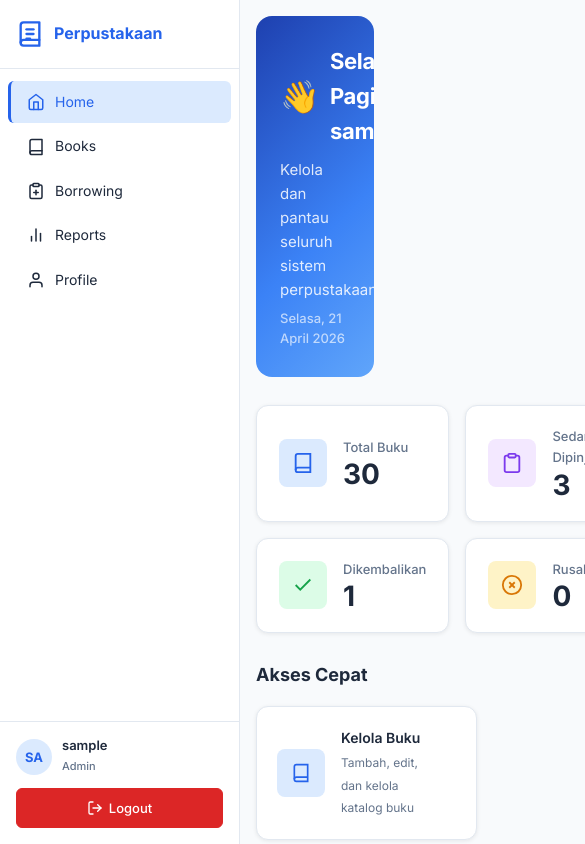
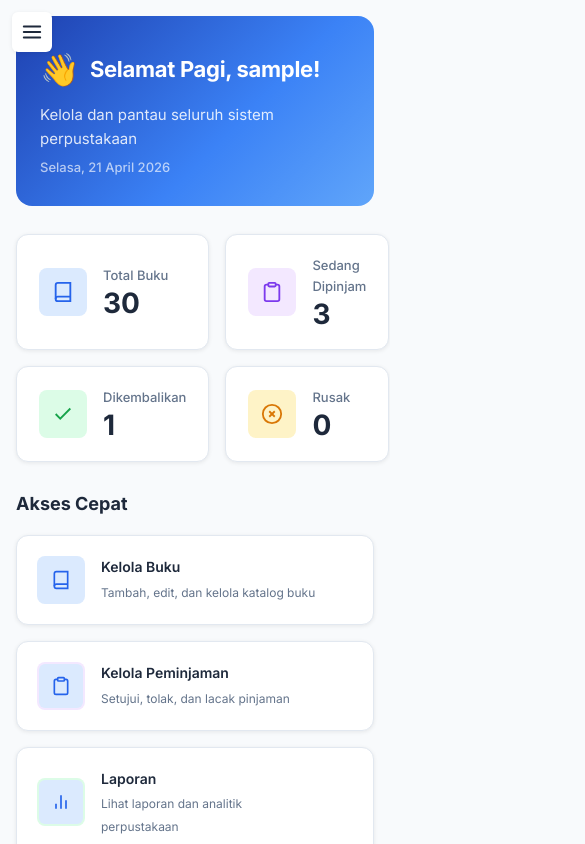
Before and after one commit to al-hasby/project-perpustakaan-fe, a Vue app: page / in a window 390 px wide. Shown: the top 844 px of the page, 585 px wide, since content can reach past the window. Built offline with nearby package versions, Linux system fonts and the light colour scheme; sample sign-in values are in the browser's storage.

Commit message:
feat: responsive layout - hamburger menu, mobile sidebar drawer, card grid auto-fill, mobile-friendly filters and modals

```diff
--- a/src/App.vue
+++ b/src/App.vue
@@ -1,6 +1,18 @@
 <template>
   <div class="app-layout">
-    <Navbar v-if="showSidebar" />
+    <button
+      v-if="showSidebar"
+      class="hamburger-btn"
+      type="button"
+      @click="sidebarOpen = !sidebarOpen"
+    >
+      <svg width="22" height="22" viewBox="0 0 24 24" fill="none" stroke="currentColor" stroke-width="2" stroke-linecap="round" stroke-linejoin="round">
+        <line x1="3" y1="6" x2="21" y2="6"/>
+        <line x1="3" y1="12" x2="21" y2="12"/>
+        <line x1="3" y1="18" x2="21" y2="18"/>
+      </svg>
+    </button>
+    <Navbar v-if="showSidebar" :mobile-open="sidebarOpen" @close="sidebarOpen = false" />
     <main :class="['main-content', { 'with-sidebar': showSidebar }]">
       <router-view />
     </main>
@@ -8,18 +20,21 @@
 </template>
 
 <script setup>
-import { computed } from 'vue'
+import { computed, ref, watch } from 'vue'
 import { useRoute } from 'vue-router'
 import { useAuthStore } from '@/stores/auth.js'
 import Navbar from '@/components/Navbar.vue'
 
 const route = useRoute()
 const auth = useAuthStore()
+const sidebarOpen = ref(false)
 
 const showSidebar = computed(() => {
   if (route.meta?.guestOnly) return false
   return auth.isAuthenticated
 })
+
+watch(() => route.path, () => { sidebarOpen.value = false })
 </script>
 
 <style>
@@ -35,4 +50,37 @@ const showSidebar = computed(() => {
 .main-content.with-sidebar {
   margin-left: 240px;
 }
+
+.hamburger-btn {
+  display: none;
+  position: fixed;
+  top: 12px;
+  left: 12px;
+  z-index: 31;
+  width: 40px;
+  height: 40px;
+  border: none;
+  border-radius: var(--radius-sm);
+  background: var(--color-surface);
+  box-shadow: var(--shadow-sm);
+  color: var(--color-text);
+  cursor: pointer;
+  align-items: center;
+  justify-content: center;
+  transition: background 0.2s;
+}
+
+.hamburger-btn:hover {
+  background: #F1F5F9;
+}
+
+@media (max-width: 768px) {
+  .hamburger-btn {
+    display: grid;
+  }
+
+  .main-content.with-sidebar {
+    margin-left: 0;
+  }
+}
 </style>
--- a/src/assets/main.css
+++ b/src/assets/main.css
@@ -347,7 +347,7 @@ label {
 /* ── Grid: Cards ── */
 .card-grid {
   display: grid;
-  grid-template-columns: repeat(5, 1fr);
+  grid-template-columns: repeat(auto-fill, minmax(220px, 1fr));
   gap: 16px;
   margin-bottom: 24px;
 }
@@ -549,7 +549,7 @@ td {
 /* ── Responsive ── */
 @media (max-width: 1024px) {
   .card-grid {
-    grid-template-columns: repeat(4, 1fr);
+    grid-template-columns: repeat(auto-fill, minmax(200px, 1fr));
   }
 }
 
@@ -568,6 +568,7 @@ td {
 
   .page {
     padding: 16px;
+    padding-top: 56px;
   }
 
   .page-header {
@@ -576,12 +577,56 @@ td {
   }
 
   .card-grid {
-    grid-template-columns: repeat(3, 1fr);
+    grid-template-columns: repeat(auto-fill, minmax(160px, 1fr));
+    gap: 12px;
+  }
+
+  .filter-bar {
+    flex-direction: column;
+  }
+
+  .search-bar {
+    max-width: 100%;
+  }
+
+  .stat-card {
+    padding: 14px;
+  }
+
+  .stat-card .stat-value {
+    font-size: 22px;
   }
 }
 
 @media (max-width: 480px) {
   .card-grid {
     grid-template-columns: repeat(2, 1fr);
+    gap: 10px;
+  }
+
+  .stats-grid {
+    grid-template-columns: 1fr 1fr;
+    gap: 10px;
+  }
+
+  .page-header h1 {
+    font-size: 20px;
+  }
+
+  .btn {
+    height: 36px;
+    padding: 6px 12px;
+    font-size: 13px;
+  }
+
+  .btn-sm {
+    height: 30px;
+    padding: 4px 10px;
+    font-size: 12px;
+  }
+
+  .modal-box {
+    padding: 16px;
+    border-radius: var(--radius-md);
   }
 }
--- a/src/components/Navbar.vue
+++ b/src/components/Navbar.vue
@@ -1,5 +1,8 @@
 <template>
-  <aside class="sidebar">
+  <Teleport to="body">
+    <div v-if="mobileOpen" class="sidebar-overlay" @click="$emit('close')"></div>
+  </Teleport>
+  <aside :class="['sidebar', { open: mobileOpen }]">
     <div class="sidebar-brand">
       <svg class="brand-icon" width="28" height="28" viewBox="0 0 24 24" fill="none" stroke="currentColor" stroke-width="2" stroke-linecap="round" stroke-linejoin="round">
         <path d="M4 19.5A2.5 2.5 0 0 1 6.5 17H20"/>
@@ -12,7 +15,7 @@
     </div>
 
     <nav class="sidebar-nav">
-      <RouterLink class="nav-item" to="/home">
+      <RouterLink class="nav-item" to="/home" @click="$emit('close')">
         <svg width="18" height="18" viewBox="0 0 24 24" fill="none" stroke="currentColor" stroke-width="2" stroke-linecap="round" stroke-linejoin="round">
           <path d="M3 9l9-7 9 7v11a2 2 0 0 1-2 2H5a2 2 0 0 1-2-2z"/>
           <polyline points="9 22 9 12 15 12 15 22"/>
@@ -20,7 +23,7 @@
         <span>Home</span>
       </RouterLink>
 
-      <RouterLink class="nav-item" to="/books">
+      <RouterLink class="nav-item" to="/books" @click="$emit('close')">
         <svg width="18" height="18" viewBox="0 0 24 24" fill="none" stroke="currentColor" stroke-width="2" stroke-linecap="round" stroke-linejoin="round">
           <path d="M4 19.5A2.5 2.5 0 0 1 6.5 17H20"/>
           <path d="M4 4.5A2.5 2.5 0 0 1 6.5 2H20v20H6.5A2.5 2.5 0 0 1 4 19.5v-15z"/>
@@ -28,7 +31,7 @@
         <span>Books</span>
       </RouterLink>
 
-      <RouterLink class="nav-item" to="/borrow">
+      <RouterLink class="nav-item" to="/borrow" @click="$emit('close')">
         <svg width="18" height="18" viewBox="0 0 24 24" fill="none" stroke="currentColor" stroke-width="2" stroke-linecap="round" stroke-linejoin="round">
           <path d="M16 4h2a2 2 0 0 1 2 2v14a2 2 0 0 1-2 2H6a2 2 0 0 1-2-2V6a2 2 0 0 1 2-2h2"/>
           <rect x="8" y="2" width="8" height="4" rx="1" ry="1"/>
@@ -38,7 +41,7 @@
         <span>Borrowing</span>
       </RouterLink>
 
-      <RouterLink v-if="auth.isMember" class="nav-item" to="/ebooks">
+      <RouterLink v-if="auth.isMember" class="nav-item" to="/ebooks" @click="$emit('close')">
         <svg width="18" height="18" viewBox="0 0 24 24" fill="none" stroke="currentColor" stroke-width="2" stroke-linecap="round" stroke-linejoin="round">
           <path d="M14 2H6a2 2 0 0 0-2 2v16a2 2 0 0 0 2 2h12a2 2 0 0 0 2-2V8z"/>
           <polyline points="14 2 14 8 20 8"/>
@@ -48,7 +51,7 @@
         <span>E-Books</span>
       </RouterLink>
 
-      <RouterLink v-if="auth.isAdmin" class="nav-item" to="/report">
+      <RouterLink v-if="auth.isAdmin" class="nav-item" to="/report" @click="$emit('close')">
         <svg width="18" height="18" viewBox="0 0 24 24" fill="none" stroke="currentColor" stroke-width="2" stroke-linecap="round" stroke-linejoin="round">
           <line x1="18" y1="20" x2="18" y2="10"/>
           <line x1="12" y1="20" x2="12" y2="4"/>
@@ -57,7 +60,7 @@
         <span>Reports</span>
       </RouterLink>
 
-      <RouterLink class="nav-item" to="/profile">
+      <RouterLink class="nav-item" to="/profile" @click="$emit('close')">
         <svg width="18" height="18" viewBox="0 0 24 24" fill="none" stroke="currentColor" stroke-width="2" stroke-linecap="round" stroke-linejoin="round">
           <path d="M20 21v-2a4 4 0 0 0-4-4H8a4 4 0 0 0-4 4v2"/>
           <circle cx="12" cy="7" r="4"/>
@@ -92,6 +95,11 @@ import { useRouter } from 'vue-router'
 import { logout } from '@/api/auth.js'
 import { useAuthStore } from '@/stores/auth.js'
 
+defineProps({
+  mobileOpen: { type: Boolean, default: false },
+})
+defineEmits(['close'])
+
 const router = useRouter()
 const auth = useAuthStore()
 
@@ -107,6 +115,10 @@ async function handleLogout() {
 </script>
 
 <style scoped>
+.sidebar-overlay {
+  display: none;
+}
+
 .sidebar {
   position: fixed;
   top: 0;
@@ -118,6 +130,7 @@ async function handleLogout() {
   display: flex;
   flex-direction: column;
   z-index: 30;
+  transition: transform 0.25s ease;
 }
 
 .sidebar-brand {
@@ -230,4 +243,23 @@ async function handleLogout() {
 .logout-btn {
   font-size: 13px;
 }
+
+@media (max-width: 768px) {
+  .sidebar-overlay {
+    display: block;
+    position: fixed;
+    inset: 0;
+    z-index: 29;
+    background: rgba(0, 0, 0, 0.4);
+    backdrop-filter: blur(2px);
+  }
+
+  .sidebar {
+    transform: translateX(-100%);
+  }
+
+  .sidebar.open {
+    transform: translateX(0);
+  }
+}
 </style>
--- a/src/pages/books/BooksPage.vue
+++ b/src/pages/books/BooksPage.vue
@@ -713,5 +713,25 @@ onMounted(loadBooks)
   .form-group.span-2 {
     grid-column: span 1;
   }
+
+  .filter-bar {
+    flex-direction: column;
+  }
+
+  .filter-select {
+    min-width: unset;
+    width: 100%;
+  }
+
+  .search-bar {
+    max-width: 100%;
+    min-width: unset;
+  }
+
+  .book-card-actions .btn {
+    font-size: 10px;
+    padding: 2px 6px;
+    height: 24px;
+  }
 }
 </style>
--- a/src/pages/borrow/BorrowPage.vue
+++ b/src/pages/borrow/BorrowPage.vue
@@ -480,5 +480,18 @@ onMounted(loadData)
   .form-group.span-2 {
     grid-column: span 1;
   }
+
+  .filter-bar {
+    flex-wrap: nowrap;
+    overflow-x: auto;
+    -webkit-overflow-scrolling: touch;
+    padding-bottom: 4px;
+  }
+
+  .filter-tab {
+    flex-shrink: 0;
+    font-size: 12px;
+    padding: 5px 12px;
+  }
 }
 </style>
--- a/src/pages/ebooks/EbooksPage.vue
+++ b/src/pages/ebooks/EbooksPage.vue
@@ -246,4 +246,25 @@ onMounted(loadEbooks)
   color: var(--color-text-muted);
   font-size: 16px;
 }
+
+@media (max-width: 640px) {
+  .reader-header {
+    flex-direction: column;
+    align-items: flex-start;
+    gap: 12px;
+    padding: 12px 16px;
+  }
+
+  .reader-header h2 {
+    font-size: 14px;
+  }
+
+  .reader-actions {
+    width: 100%;
+  }
+
+  .reader-actions .btn {
+    flex: 1;
+  }
+}
 </style>
--- a/src/pages/report/ReportPage.vue
+++ b/src/pages/report/ReportPage.vue
@@ -202,3 +202,20 @@ onMounted(async () => {
   await Promise.allSettled([loadDashboard(), loadTable()])
 })
 </script>
+
+<style scoped>
+@media (max-width: 640px) {
+  .filter-bar {
+    flex-wrap: nowrap;
+    overflow-x: auto;
+    -webkit-overflow-scrolling: touch;
+    padding-bottom: 4px;
+  }
+
+  .filter-tab {
+    flex-shrink: 0;
+    font-size: 12px;
+    padding: 5px 12px;
+  }
+}
+</style>
```
